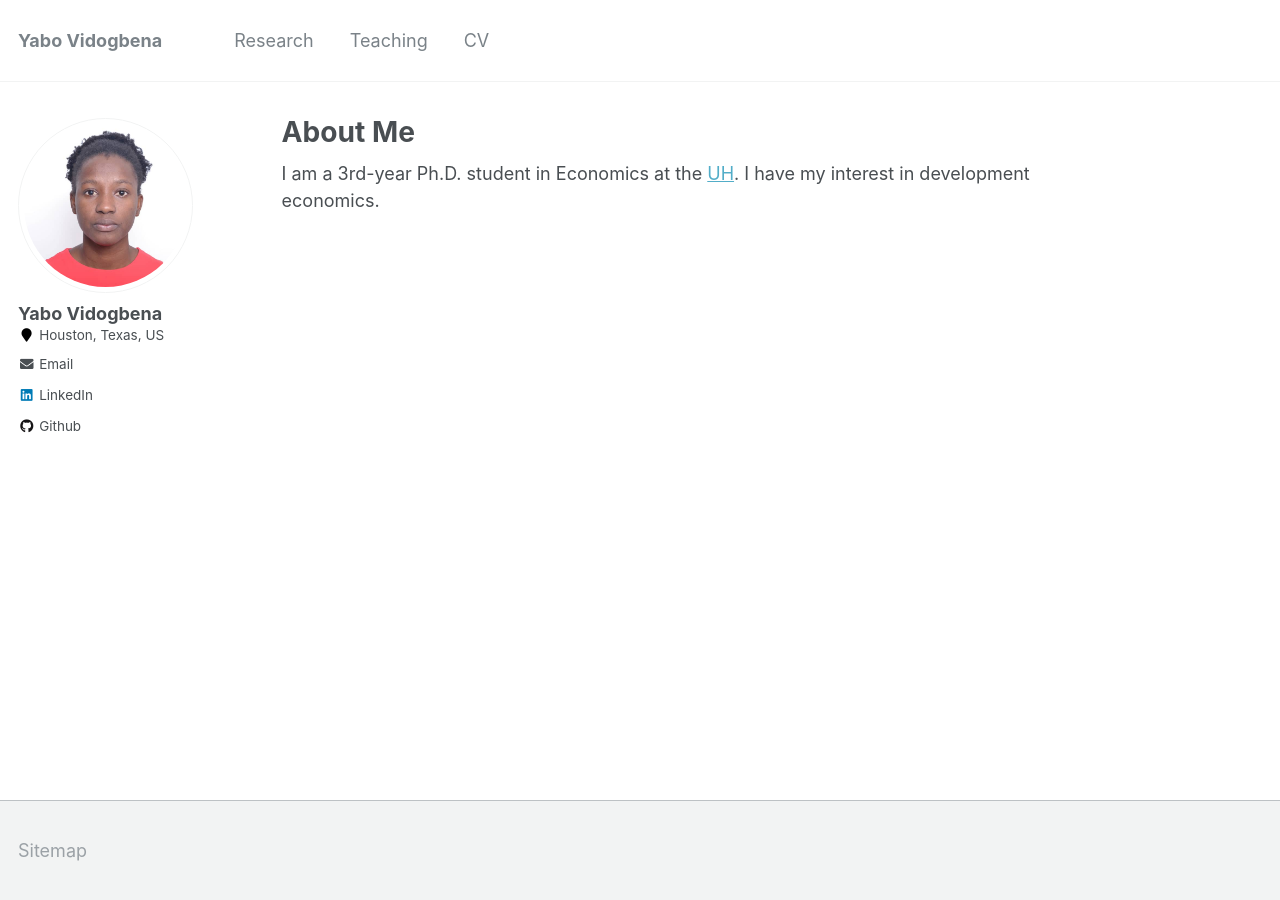
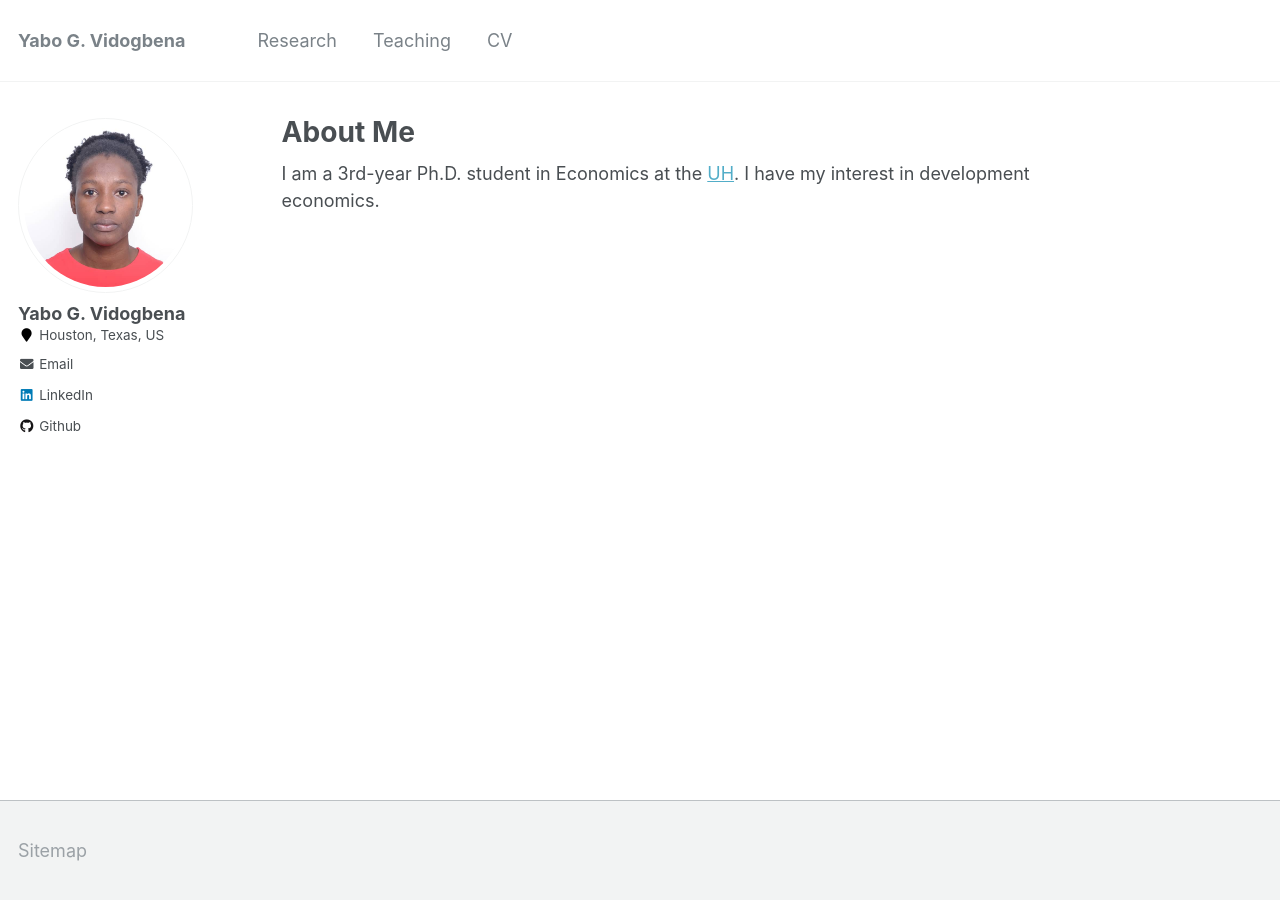
Before and after one commit to erikacallicott/erikacallicott.github.io, a Jekyll site: the page built from _pages/about.md, in a window 1280 px wide. Built offline with Jekyll 4.4.1, drawn with Linux system fonts in a browser that asks for light colours.

```diff
--- a/_config.yml
+++ b/_config.yml
@@ -7,9 +7,9 @@
 
 # Site Settings
 locale                   : "en-US"
-title                    : "Yabo Vidogbena"
+title                    : "Yabo G. Vidogbena"
 title_separator          : "-"
-name                     : &name "Yabo Vidogbena"
+name                     : &name "Yabo G. Vidogbena"
 description              : #&description "Economist"
 url                      : https://yabogv.github.io # the base hostname & protocol for your site e.g. "https://mmistakes.github.io"
 baseurl                  : "" # the subpath of your site, e.g. "/blog"
@@ -80,7 +80,7 @@ analytics:
 
 # Site Author
 author:
-  name             : "Yabo Vidogbena"
+  name             : "Yabo G. Vidogbena"
   avatar           : "profile.jpeg"
   bio              : #"Economist"
   location         : "Houston, Texas, US"
```
